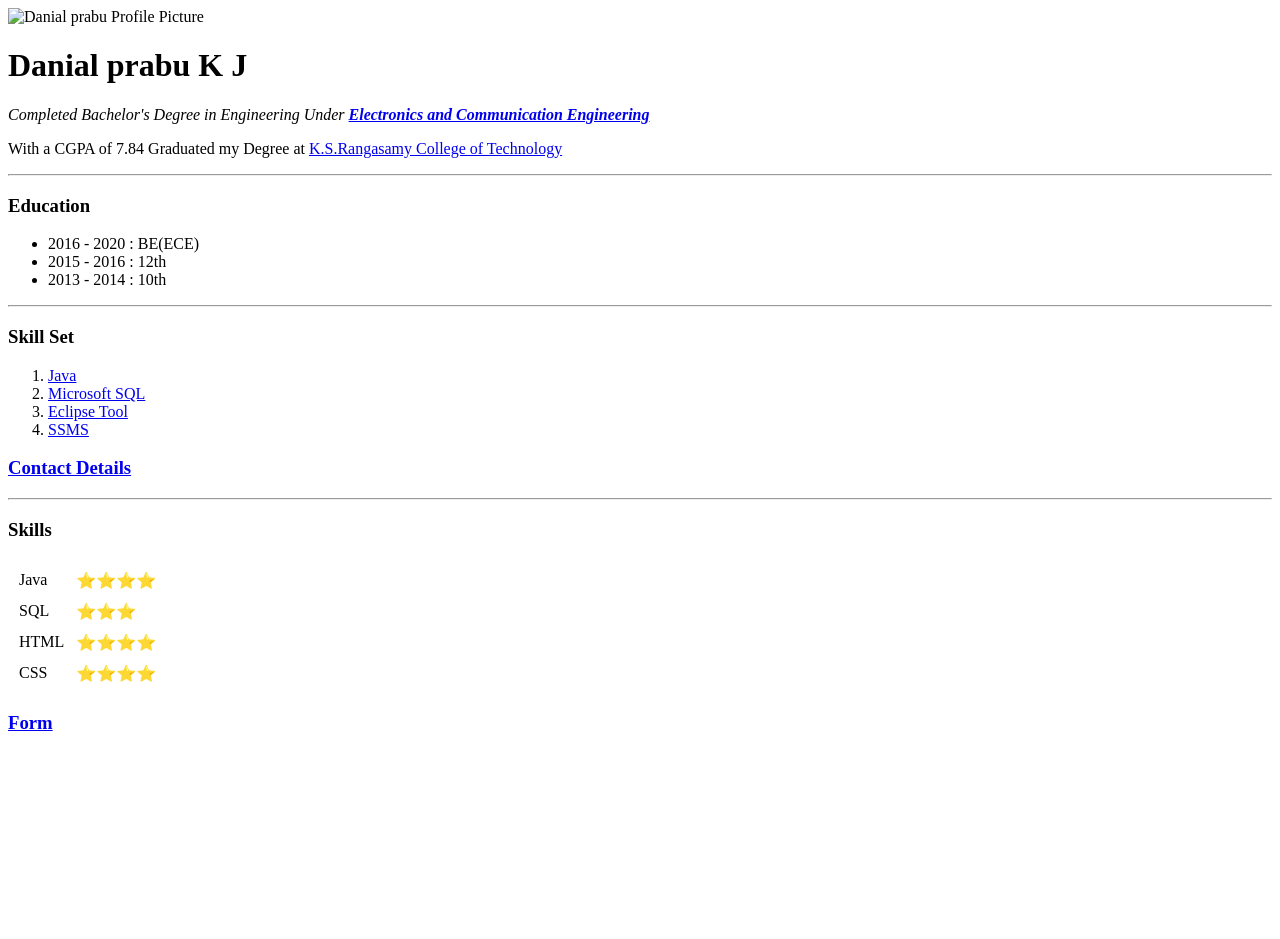
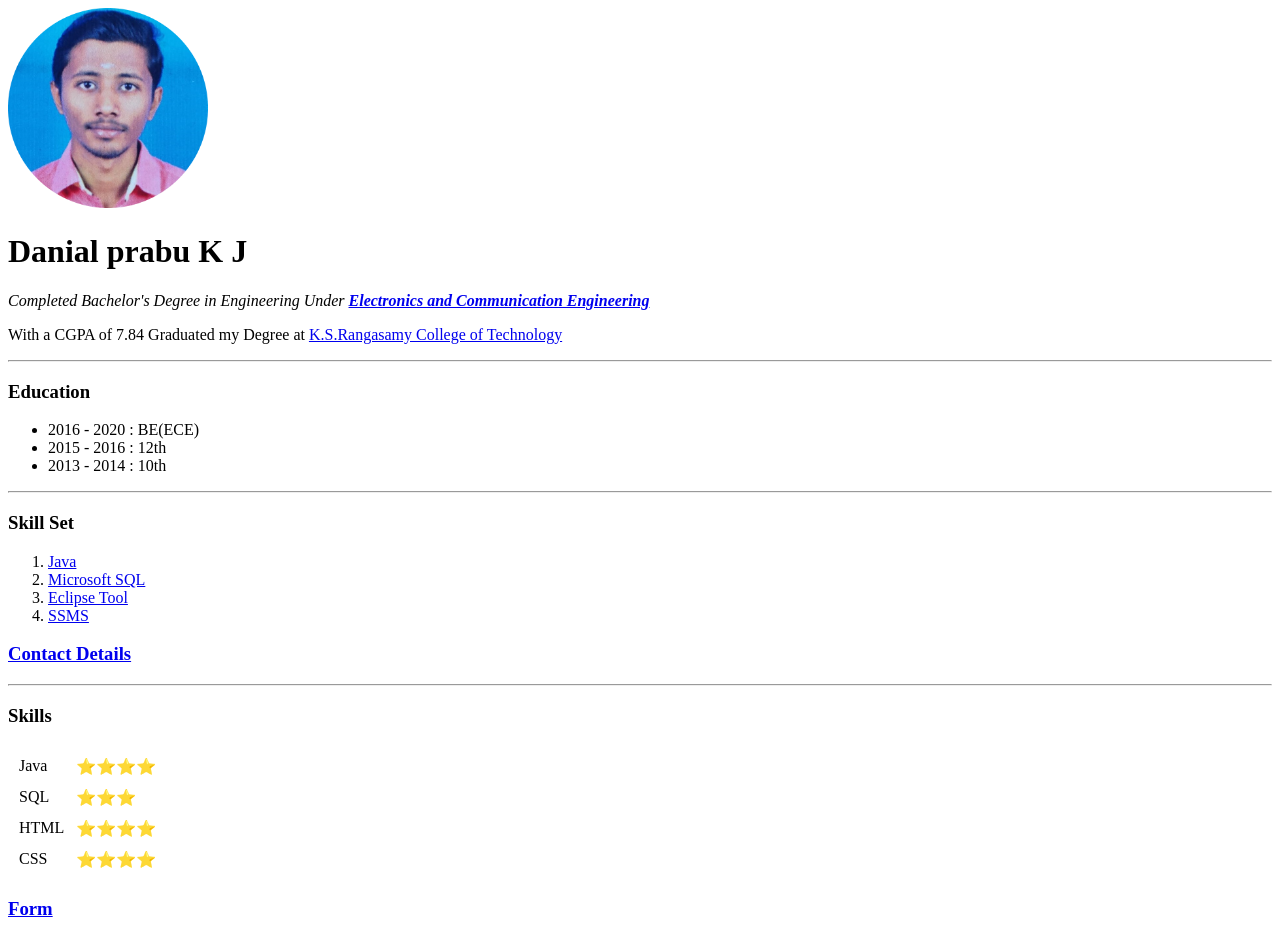
Before and after one commit to Danialprabukj/CV, a plain HTML site: page index.html in a window 1280 px wide. Before the commit the page ends 800 px from the top, so only its background shows below. Drawn offline with Linux system fonts and the light colour scheme; the site is published under a folder, as on GitHub Pages, so addresses that start at the root find nothing.

Commit message:
Update index.html

```diff
--- a/index.html
+++ b/index.html
@@ -7,7 +7,7 @@
 </head>
 
 <body>
-  <img src="/Images/Danial_prabu_Image.png" alt="Danial prabu Profile Picture" width="200" height="200">
+  <img src="Images/Danial_prabu_Image.png" alt="Danial prabu Profile Picture" width="200" height="200">
   <h1>Danial prabu K J</h1>
   <p><em>Completed Bachelor's Degree in Engineering Under <strong><a href="https://ksrct.ac.in/undergraduation/b-e-electronics-communication-engineering/">Electronics and Communication Engineering</a></strong></em></p>
   <p>With a CGPA of 7.84 Graduated my Degree at <a href="https://ksrct.ac.in/">K.S.Rangasamy College of Technology</a></p>
```
